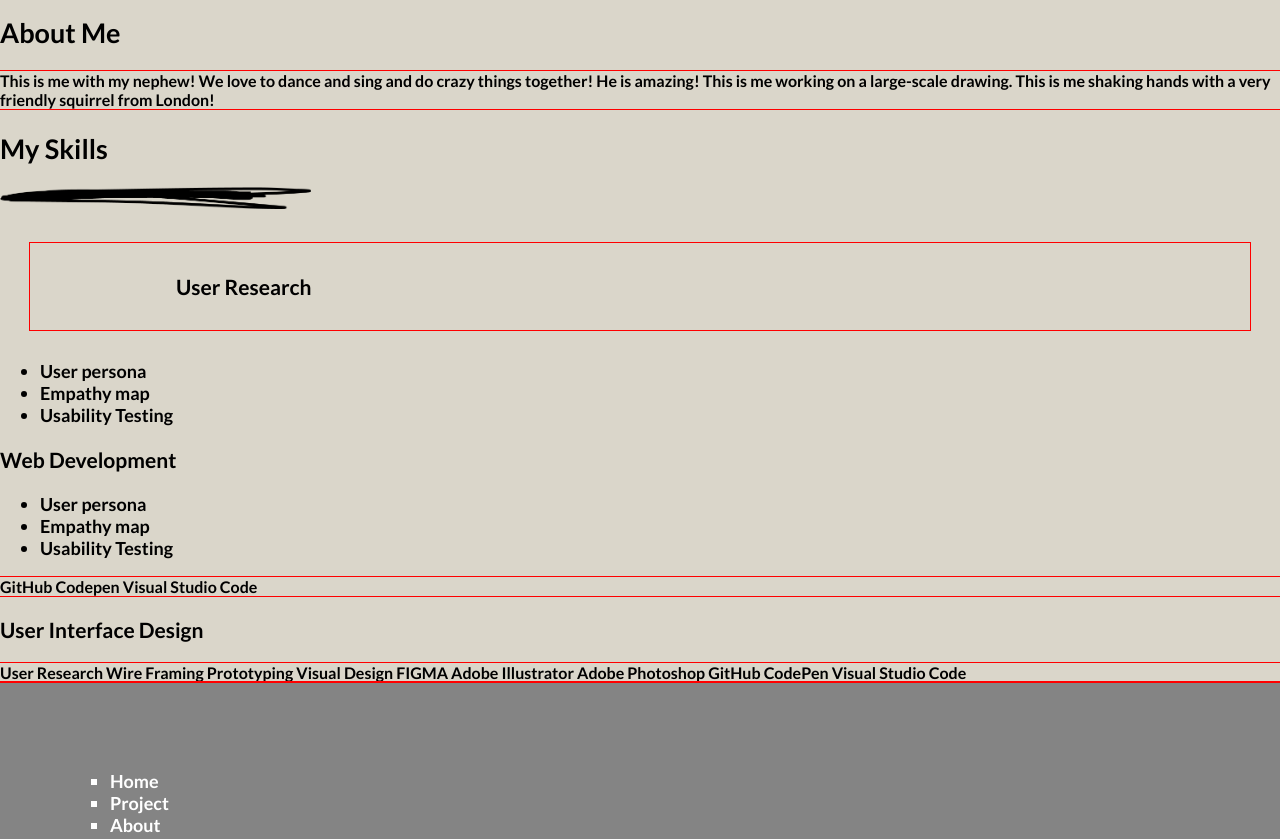
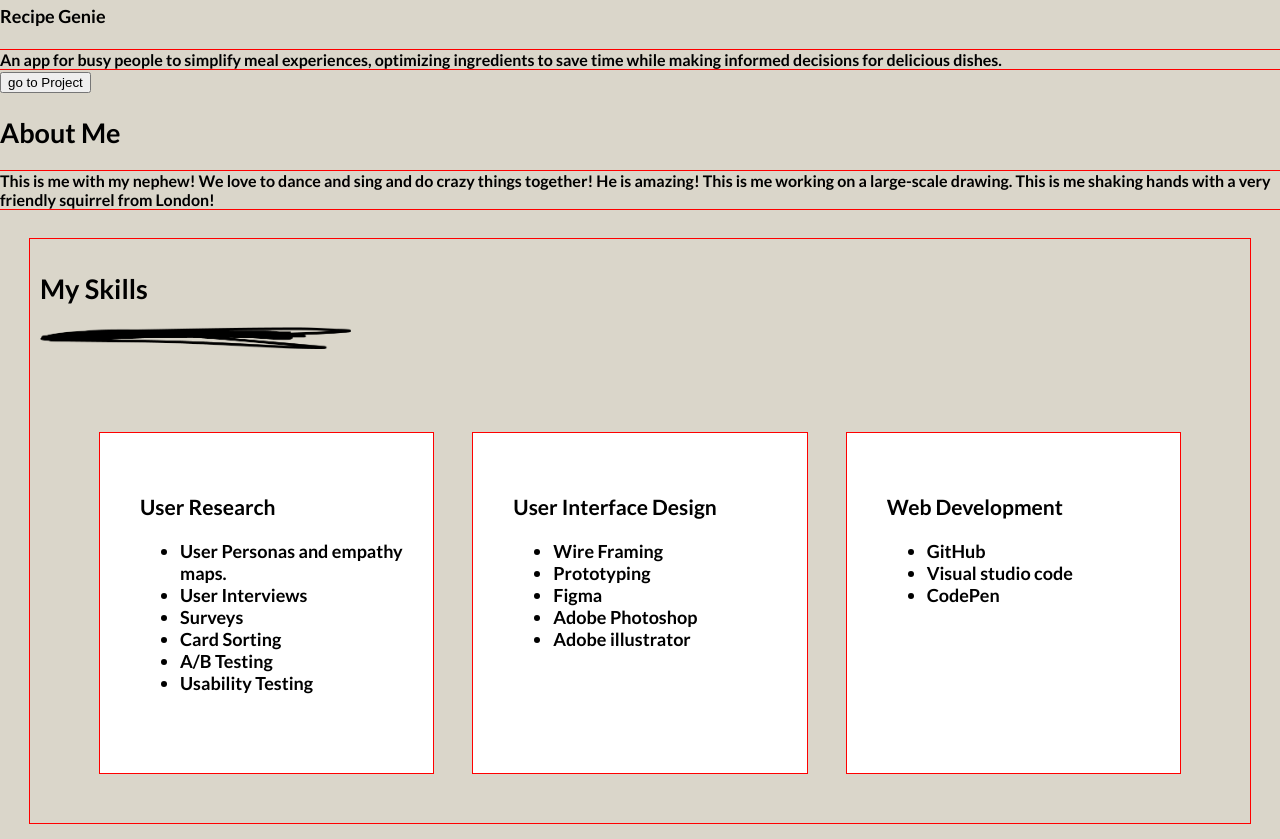
Before and after one commit to manjanjoon/UX_UI_HW_18, a plain HTML site: page index.html in a window 1280 px wide. Shown: the part 1020-1859 px from the top of the page. Drawn offline with Linux system fonts and the light colour scheme; files whose address does not match are found by name.

Commit message:
html/css progress: my skills

```diff
--- a/css/style.css
+++ b/css/style.css
@@ -28,6 +28,7 @@ header .logo {
     justify-content: space-between;
     max-width: 1000px;
     margin: 0 auto;
+    padding: 50px;
 }
 
 .Maneliimage {
@@ -46,12 +47,22 @@ header .logo {
    /* padding-top: 168px;*/
     letter-spacing: 10px;
 }
+.myskills{
+    outline: 1px solid rgb(255, 0, 0);
+   flex-wrap: nowrap;
+    margin: 30px;
+    padding: 10px 10px 10px 10px;
+
+}
+.p{
+
+}
 .flexcontainer{
-    outline: 1px solid rgb(255, 0, 0);
     display: flex;
     flex-wrap: nowrap;
     margin: 30px;
-    padding: 10px 10px 10px 146px;
+    padding: 10px 10px 10px 10px;
+
 
 }
 body, h1, p {
@@ -78,8 +89,8 @@ body, h1, p {
     outline: 1px solid rgb(255, 0, 0);
     color: black;
     text-align: left;
-    font-family: 'Avenir', sans-serif;
-    letter-spacing: -4px;
+    font-family: 'lato', sans-serif;
+    letter-spacing: -3px;
     font-size: 50px;
 }
 
@@ -87,16 +98,28 @@ body, h1, p {
     outline: 1px solid rgb(255, 0, 0);
     color: black;
     text-align: left;
-    font-family: 'Avenir', sans-serif;
-    letter-spacing: -4px;
+    font-family: 'Lato', sans-serif;
+    letter-spacing: -2px;
     font-size: 35px;
 }
 
 p {
+    outline: 1px solid rgb(255, 0, 0);
     color: black;
     font-size: 16px;
+    font-family:'lato';
 }
 
+
+.flexcontainer > div{
+    outline: 1px solid rgb(255, 0, 0);
+    background-color: #ffffff;
+    width: 1000px;
+    height: 300px;
+    padding: 40px 0px 0px 40px;
+    margin: 40px 20px 0px 20px;
+
+}
 
 footer {
     outline: 1px solid rgb(255, 0, 0);
--- a/index.html
+++ b/index.html
@@ -35,7 +35,7 @@
     <div class="twoColumns">
 
     <div class="Maneliimage">
-        <img src="images/hero_image.png" alt="Maneli Aygani image" width="="387" height="371" class="responsive">
+        <img src="images/hero_image.png" alt="Maneli Aygani image" width="387" height="371" class="responsive">
     </div>
     <div class="text" class="right" class="responsive">
     <h1 class="first-heading"> Hello!</h1>
@@ -84,54 +84,52 @@
 </main>
 
 <section class="myskills">
+    <div>
     <h2>My Skills</h2>
     <img src="linedrawing.png" alt="linedrawing" width=311px height=22px class="responsive">
-<div class="flexcontainer">
 
-    <div><h3>User Research</div></h3></div>
+    <div class="flexcontainer">
     <div>
-        <ul class="squarelist">
-            <li>User persona</li>
-            <li>Empathy map</li>
+        <h3>User Research</h3>
+        <ul>
+            <li>User Personas and empathy maps.</li>
+            <li>User Interviews</li>
+            <li>Surveys</li>
+            <li>Card Sorting</li>
+            <li>A/B Testing</li>
             <li>Usability Testing</li>
         </ul>
+    </div>
+
+    <div>
+        <h3>User Interface Design</h3>
+        <ul>
+            <li>Wire Framing</li>
+            <li>Prototyping</li>
+            <li>Figma</li>
+            <li>Adobe Photoshop</li>
+            <li>Adobe illustrator</li>
+        </ul>
+    </div>
+
+    <div>
+        <h3> Web Development</h3>
+       <ul>
+        <li>GitHub</li>
+        <li>Visual studio code</li>
+        <li>CodePen</li>
+       </ul>
 
     </div>
 
-    <div><h3> Web Development</h3></div>
-    <ul class="squarelist">
-        <li>User persona</li>
-        <li>Empathy map</li>
-        <li>Usability Testing</li>
-    </ul>
-    <div>
-        <p>GitHub Codepen Visual Studio Code</p>
-    </div>
 
-    <div><h3>User Interface Design</h3></div>
-    <div></div>
-    <div>
-        <p>
-            User Research
-            Wire Framing
-            Prototyping
-            Visual Design
-            FIGMA
-            Adobe Illustrator
-            Adobe Photoshop
-            GitHub
-            CodePen
-            Visual Studio Code
-        </p>
-    </div>
-    <div>
+   </div>
+</div>
+</div>
 
+</section>
+    </main>
 
-    </div>
-</div>
-</section>
-
-    </main>
     <footer>
         <ul class="squarelist">
             <li>Home</li>
```
